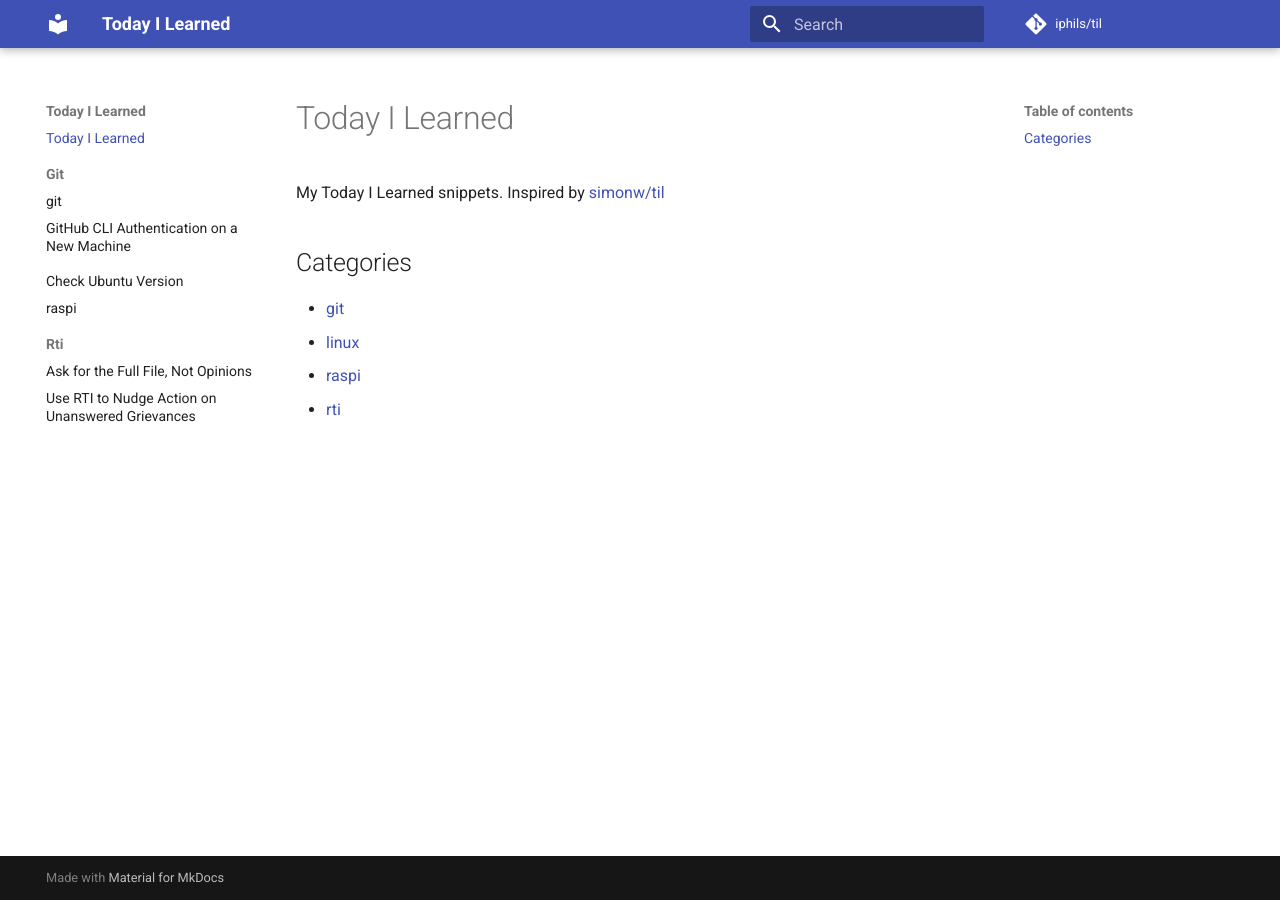
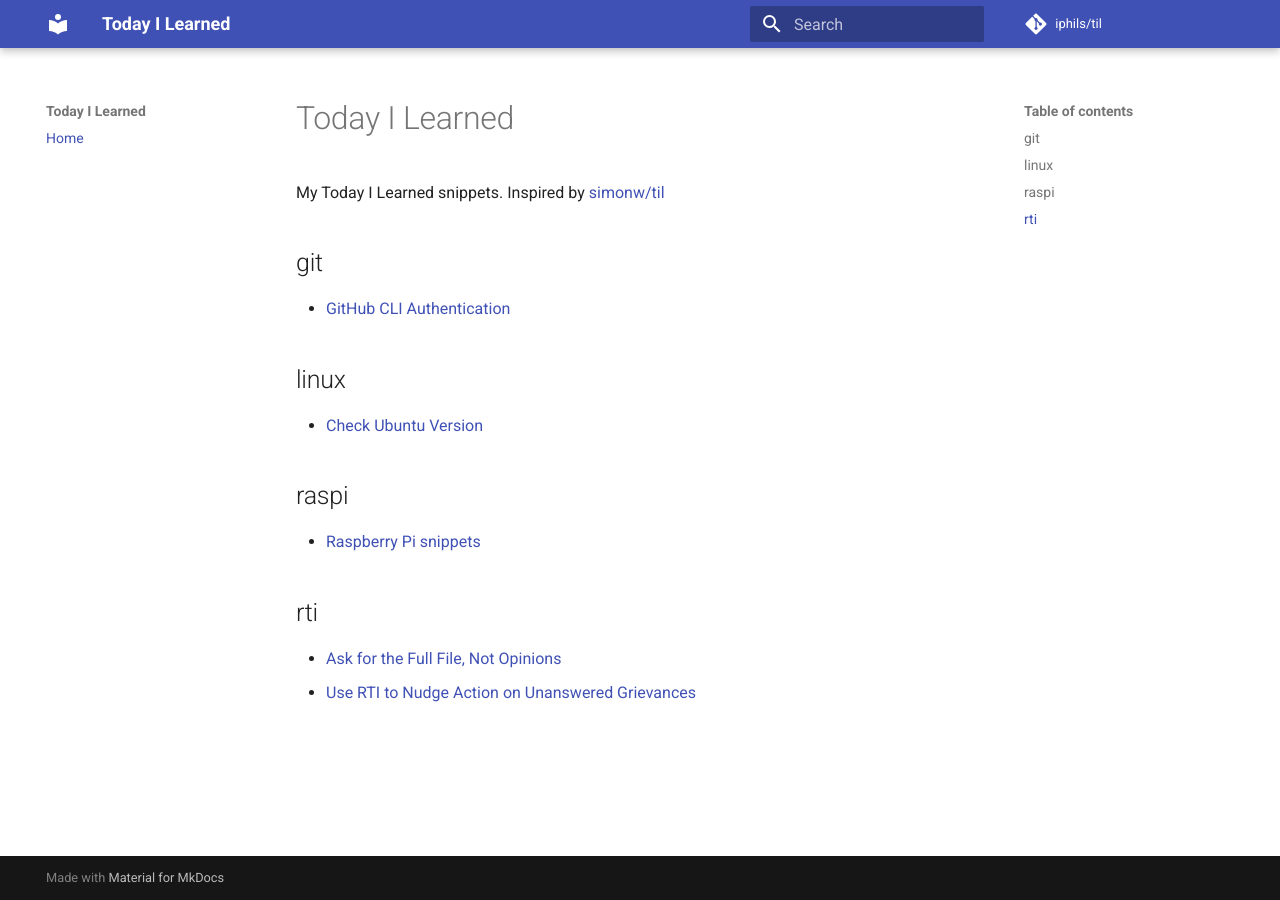
Before and after one commit to iphils/til, an MkDocs documentation site: the page built from docs/index.md, in a window 1280 px wide. Built offline with MkDocs 1.6.1 and Material for MkDocs 9.7.7, drawn with Linux system fonts in a browser that asks for light colours; comment, search, counter and statistics services are not loaded; part of the change alters nothing that is shown.

Commit message:
Hide RTI from left nav, list all category lessons on home page
- Remove navigation.sections and navigation.expand theme features
- Add explicit nav with only Home to suppress sidebar category sections
- Update index.md to list all categories with their individual lesson links
- RTI and other pages remain accessible via home page links, not sidebar

https://claude.ai/code/session_01WzKvhSLoa9gKMjEAmpjRpU

```diff
--- a/docs/index.md
+++ b/docs/index.md
@@ -2,9 +2,19 @@
 
 My Today I Learned snippets. Inspired by [simonw/til](https://github.com/simonw/til)
 
-## Categories
+## git
 
-- [git](git/)
-- [linux](linux/)
-- [raspi](raspi/)
-- [rti](rti/)
+- [GitHub CLI Authentication](git/GitHub CLI Authentication.md)
+
+## linux
+
+- [Check Ubuntu Version](linux/Check Ubuntu Version.md)
+
+## raspi
+
+- [Raspberry Pi snippets](raspi/README.md)
+
+## rti
+
+- [Ask for the Full File, Not Opinions](rti/Ask for the Full File, Not Opinions.md)
+- [Use RTI to Nudge Action on Unanswered Grievances](rti/Use RTI to Nudge Action on Unanswered Grievances.md)
--- a/mkdocs.yml
+++ b/mkdocs.yml
@@ -9,10 +9,11 @@ theme:
     primary: indigo
     accent: indigo
   features:
-    - navigation.sections
-    - navigation.expand
     - search.suggest
     - search.highlight
+
+nav:
+  - Home: index.md
 
 plugins:
   - search
```
